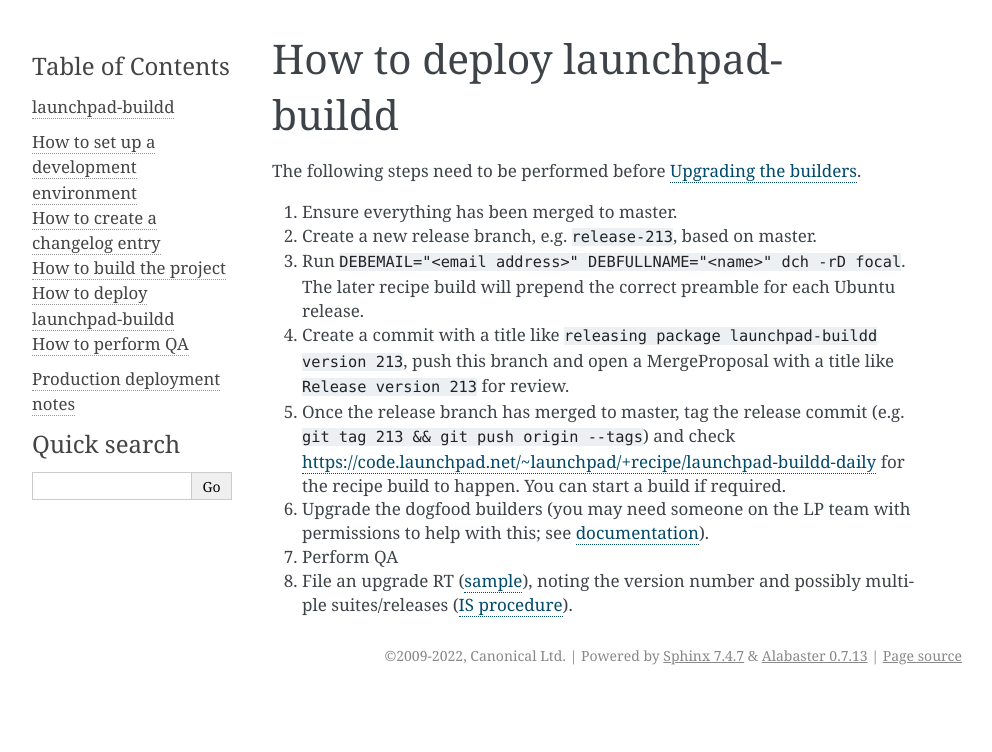
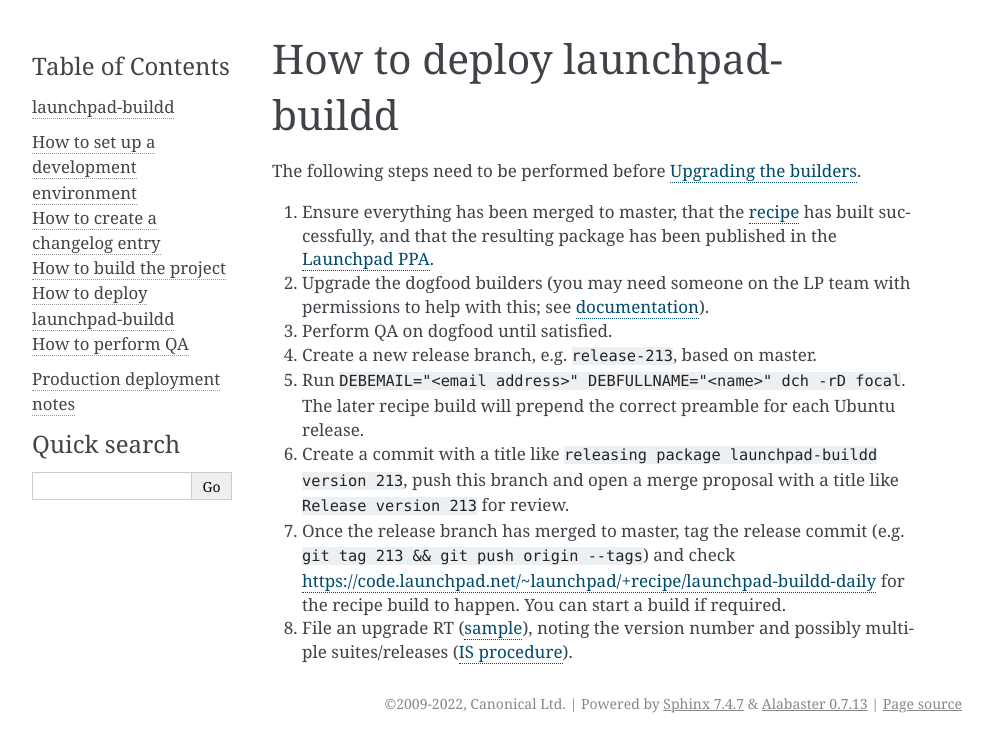
Before and after one commit to jugmac00/launchpad-buildd, a Sphinx documentation site: the page built from docs/how-to/deployment.rst, in a window 1280 px wide. Shown: the top 752 px of the page, without its empty margins (148-1140 px from the left). Built offline with Sphinx 7.4.7, drawn with Linux system fonts in a browser that asks for light colours.

Commit message:
Revise ordering of deployment documentation
We should be performing QA before proposing a release commit, not after.

```diff
--- a/docs/how-to/deployment.rst
+++ b/docs/how-to/deployment.rst
@@ -4,29 +4,33 @@
 The following steps need to be performed before `Upgrading the builders
 <https://wiki.canonical.com/InformationInfrastructure/ISO/BuildInfrastructure/BuilddFixing>`_.
 
-1. Ensure everything has been merged to master.
+#. Ensure everything has been merged to master, that the `recipe
+   <https://code.launchpad.net/~launchpad/+recipe/launchpad-buildd-daily>`_
+   has built successfully, and that the resulting package has been published
+   in the `Launchpad PPA
+   <https://launchpad.net/~launchpad/+archive/ubuntu/ppa/+packages>`_.
 
-2. Create a new release branch, e.g. ``release-213``, based on master.
+#. Upgrade the dogfood builders
+   (you may need someone on the LP team with permissions to help with this;
+   see `documentation <https://wiki.canonical.com/InformationInfrastructure/ISO/BuildInfrastructure/BuilddFixing#Upgrading_launchpad-buildd_in_scalingstack>`_).
 
-3. Run ``DEBEMAIL="<email address>" DEBFULLNAME="<name>" dch -rD focal``.
+#. Perform QA on dogfood until satisfied.
+
+#. Create a new release branch, e.g. ``release-213``, based on master.
+
+#. Run ``DEBEMAIL="<email address>" DEBFULLNAME="<name>" dch -rD focal``.
    The later recipe build will prepend the correct preamble for each Ubuntu release.
 
-4. Create a commit with a title like ``releasing package launchpad-buildd version 213``,
-   push this branch and open a MergeProposal with a title like
+#. Create a commit with a title like ``releasing package launchpad-buildd version 213``,
+   push this branch and open a merge proposal with a title like
    ``Release version 213`` for review.
 
-5. Once the release branch has merged to master,
+#. Once the release branch has merged to master,
    tag the release commit (e.g. ``git tag 213 && git push origin --tags``) and
    check https://code.launchpad.net/~launchpad/+recipe/launchpad-buildd-daily
    for the recipe build to happen.
    You can start a build if required.
 
-6. Upgrade the dogfood builders
-   (you may need someone on the LP team with permissions to help with this;
-   see `documentation <https://wiki.canonical.com/InformationInfrastructure/ISO/BuildInfrastructure/BuilddFixing#Upgrading_launchpad-buildd_in_scalingstack>`_).
-
-7. Perform QA
-
-8. File an upgrade RT (`sample <https://portal.admin.canonical.com/C150737>`_),
+#. File an upgrade RT (`sample <https://portal.admin.canonical.com/C150737>`_),
    noting the version number and possibly multiple suites/releases
    (`IS procedure <https://wiki.canonical.com/InformationInfrastructure/ISO/BuildInfrastructure/BuilddFixing>`_).
```
Also changed, not shown: 1 other file.
